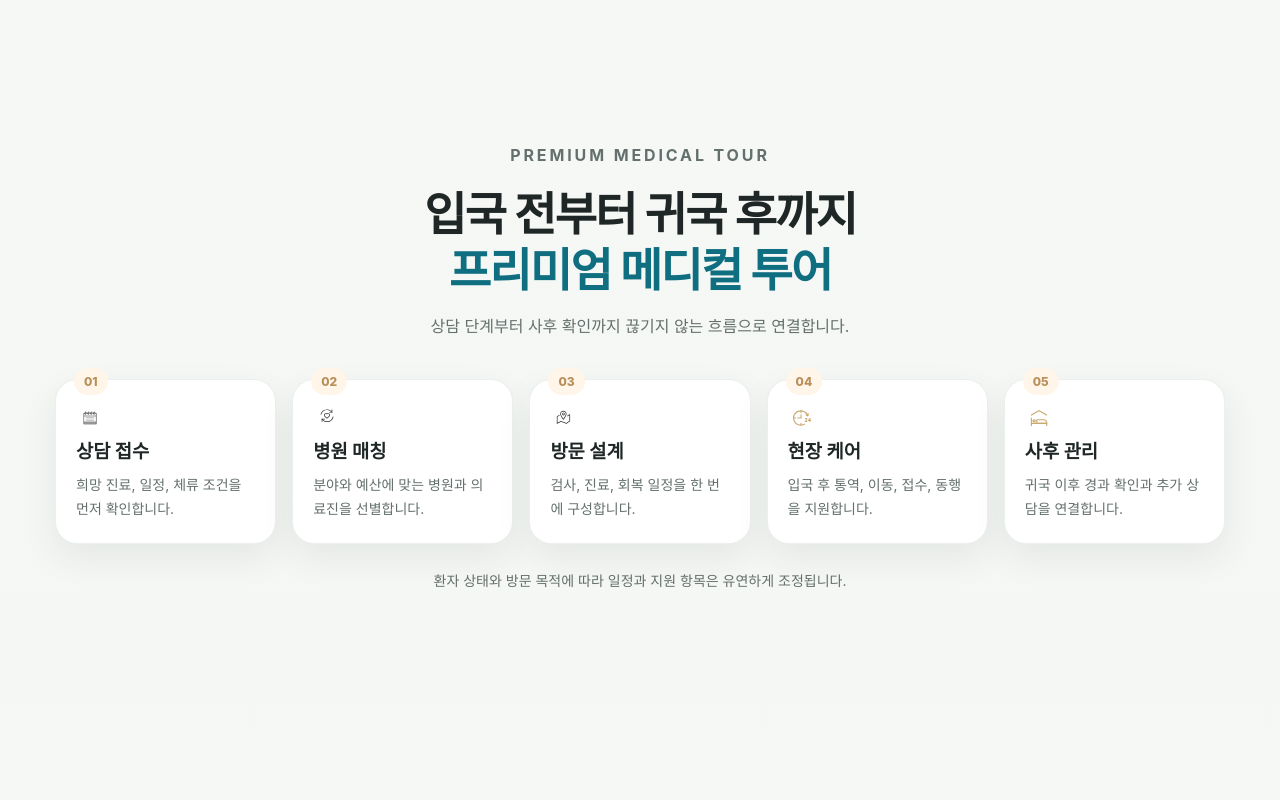
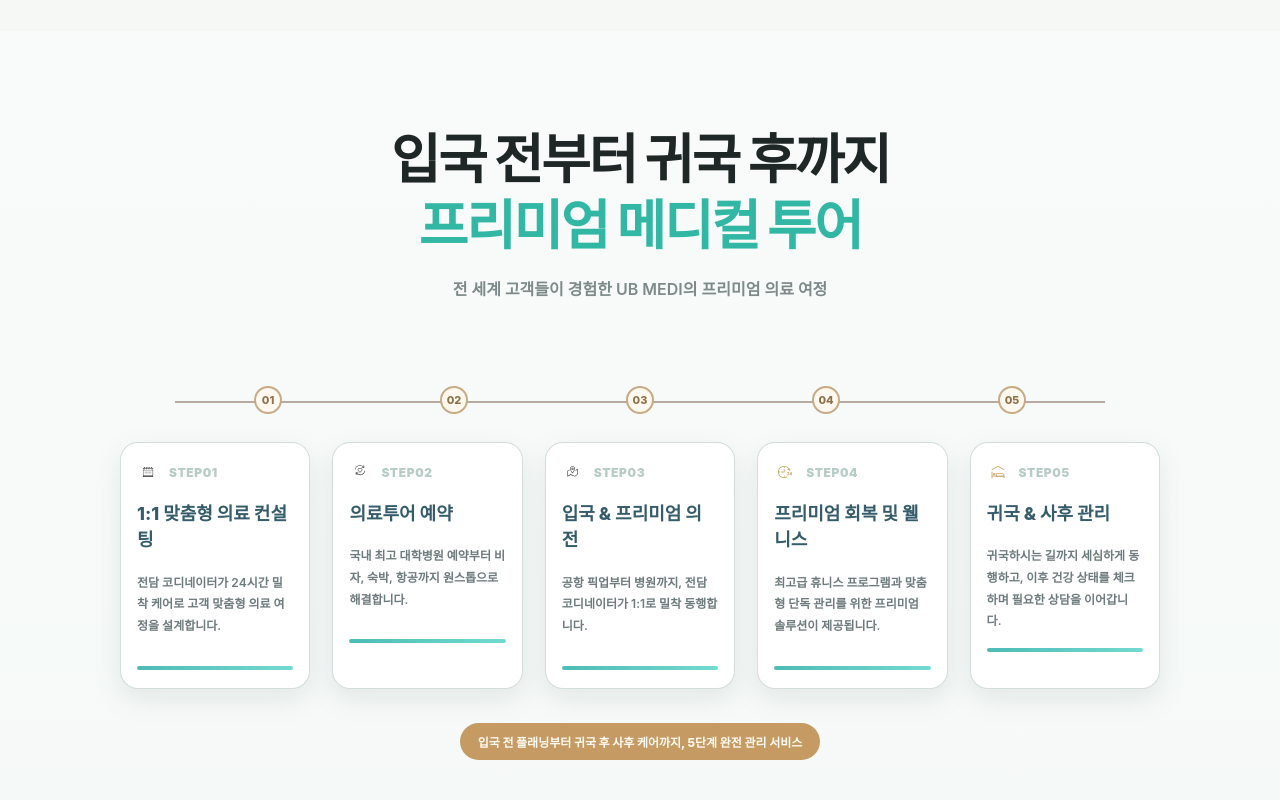
Before and after one commit to ubmedi-dev/ubmedi-landing, a Next.js app: page / in a window 1280 px wide. Shown: the part 2040-2840 px from the top of the page. Built offline with nearby package versions, Linux system fonts and the light colour scheme.

Commit message:
feat: 프로세스 수정

```diff
--- a/src/app/globals.css
+++ b/src/app/globals.css
@@ -650,34 +650,134 @@ textarea {
   box-shadow: inset 0 0 0 2px #d28c95;
 }
 
+.process-section {
+  background: linear-gradient(180deg, #f8fbfa 0%, #f5f9f8 100%);
+}
+
+.process-wrap {
+  width: min(1040px, calc(100% - 28px));
+}
+
+.process-heading {
+  text-align: center;
+}
+
+.process-heading h2 {
+  margin: 0;
+  font-size: clamp(36px, 4.2vw, 56px);
+  font-weight: 900;
+  line-height: 1.24;
+  letter-spacing: -0.04em;
+}
+
+.process-heading h2 span {
+  color: #31b7a3;
+}
+
+.process-heading p {
+  margin: 16px 0 0;
+  color: #7d8a89;
+  font-size: 16px;
+  font-weight: 600;
+}
+
+.process-timeline {
+  position: relative;
+  margin: 86px auto 28px;
+  width: min(930px, calc(100% - 40px));
+}
+
+.timeline-line {
+  position: absolute;
+  top: 15px;
+  left: 0;
+  right: 0;
+  height: 2px;
+  background: #b8aaa0;
+}
+
+.timeline-points {
+  position: relative;
+  display: grid;
+  grid-template-columns: repeat(5, 1fr);
+}
+
+.timeline-point {
+  justify-self: center;
+  display: inline-flex;
+  align-items: center;
+  justify-content: center;
+  width: 28px;
+  height: 28px;
+  border-radius: 999px;
+  background: #fff8ee;
+  border: 2px solid #c8aa84;
+  color: #8f724d;
+  font-size: 11px;
+  font-weight: 800;
+}
+
 .process-grid {
   display: grid;
   grid-template-columns: repeat(5, minmax(0, 1fr));
-  gap: 16px;
+  gap: 22px;
 }
 
 .process-card {
   position: relative;
-  border-radius: 22px;
-  padding: 24px 20px 22px;
+  border-radius: 18px;
+  padding: 18px 16px 18px;
+  background: #fff;
+  border: 1px solid rgba(210, 220, 221, 0.95);
+  box-shadow: 0 10px 26px rgba(128, 146, 146, 0.16);
 }
 
-.process-number {
-  position: absolute;
-  top: -12px;
-  left: 18px;
-  border-radius: 999px;
-  background: #fff5e9;
-  color: var(--gold-deep);
-  padding: 6px 10px;
+.process-card-top {
+  display: flex;
+  align-items: center;
+  gap: 10px;
+  margin-bottom: 18px;
+}
+
+.process-step-label {
+  color: #b7cbc7;
   font-size: 12px;
+  font-weight: 900;
+  letter-spacing: 0.05em;
+}
+
+.process-card h3 {
+  margin: 0 0 18px;
+  color: #355c6a;
+  font-size: 18px;
+  line-height: 1.45;
   font-weight: 800;
 }
 
-.section-note {
-  margin: 24px 0 0;
-  text-align: center;
-  font-size: 14px;
+.process-card p {
+  min-height: 78px;
+  color: #6e7b7d;
+  font-size: 12px;
+  line-height: 1.8;
+  font-weight: 600;
+}
+
+.process-card-line {
+  margin-top: 16px;
+  height: 4px;
+  border-radius: 999px;
+  background: linear-gradient(90deg, #4dbcb6, #72dad1);
+}
+
+.process-badge {
+  width: fit-content;
+  margin: 34px auto 0;
+  padding: 10px 18px;
+  border-radius: 999px;
+  background: #c69b63;
+  color: #fffaf2;
+  font-size: 12px;
+  font-weight: 800;
 }
 
 .care-visual {
--- a/src/app/page.tsx
+++ b/src/app/page.tsx
@@ -48,11 +48,36 @@ const ubmediStrengths = [
 const genericSupport = ["개인 이동", "일반적인 통역", "의료 연계만 제공", "사후 관리 없음", "영업시간 내 한정"];
 
 const processSteps = [
-  { icon: "/SVG/아트보드 2.svg", title: "상담 접수", text: "희망 진료, 일정, 체류 조건을 먼저 확인합니다." },
-  { icon: "/SVG/아트보드 3.svg", title: "병원 매칭", text: "분야와 예산에 맞는 병원과 의료진을 선별합니다." },
-  { icon: "/SVG/아트보드 4.svg", title: "방문 설계", text: "검사, 진료, 회복 일정을 한 번에 구성합니다." },
-  { icon: "/SVG/아트보드 8.svg", title: "현장 케어", text: "입국 후 통역, 이동, 접수, 동행을 지원합니다." },
-  { icon: "/SVG/아트보드 9.svg", title: "사후 관리", text: "귀국 이후 경과 확인과 추가 상담을 연결합니다." },
+  {
+    icon: "/SVG/아트보드 2.svg",
+    step: "STEP01",
+    title: "1:1 맞춤형 의료 컨설팅",
+    text: "전담 코디네이터가 24시간 밀착 케어로 고객 맞춤형 의료 여정을 설계합니다.",
+  },
+  {
+    icon: "/SVG/아트보드 3.svg",
+    step: "STEP02",
+    title: "의료투어 예약",
+    text: "국내 최고 대학병원 예약부터 비자, 숙박, 항공까지 원스톱으로 해결합니다.",
+  },
+  {
+    icon: "/SVG/아트보드 4.svg",
+    step: "STEP03",
+    title: "입국 & 프리미엄 의전",
+    text: "공항 픽업부터 병원까지, 전담 코디네이터가 1:1로 밀착 동행합니다.",
+  },
+  {
+    icon: "/SVG/아트보드 8.svg",
+    step: "STEP04",
+    title: "프리미엄 회복 및 웰니스",
+    text: "최고급 휴니스 프로그램과 맞춤형 단독 관리를 위한 프리미엄 솔루션이 제공됩니다.",
+  },
+  {
+    icon: "/SVG/아트보드 9.svg",
+    step: "STEP05",
+    title: "귀국 & 사후 관리",
+    text: "귀국하시는 길까지 세심하게 동행하고, 이후 건강 상태를 체크하며 필요한 상담을 이어갑니다.",
+  },
 ];
 
 const benefits = [
@@ -292,28 +317,43 @@ export default function Home() {
         </div>
       </section>
 
-      <section className="section" id="process">
-        <div className="container">
-          <div className="section-heading">
-            <p className="eyebrow">PREMIUM MEDICAL TOUR</p>
+      <section className="section process-section" id="process">
+        <div className="container process-wrap">
+          <div className="process-heading">
             <h2>
               입국 전부터 귀국 후까지
               <br />
               <span>프리미엄 메디컬 투어</span>
             </h2>
-            <p>상담 단계부터 사후 확인까지 끊기지 않는 흐름으로 연결합니다.</p>
+            <p>전 세계 고객들이 경험한 UB MEDI의 프리미엄 의료 여정</p>
           </div>
+
+          <div className="process-timeline">
+            <div className="timeline-line" aria-hidden />
+            <div className="timeline-points">
+              {processSteps.map((step, index) => (
+                <span className="timeline-point" key={step.title}>
+                  0{index + 1}
+                </span>
+              ))}
+            </div>
+          </div>
+
           <div className="process-grid">
-            {processSteps.map((step, index) => (
+            {processSteps.map((step) => (
               <article className="process-card" key={step.title}>
-                <div className="process-number">0{index + 1}</div>
-                <Image src={step.icon} alt="" width={28} height={28} aria-hidden />
+                <div className="process-card-top">
+                  <Image src={step.icon} alt="" width={22} height={22} aria-hidden />
+                  <span className="process-step-label">{step.step}</span>
+                </div>
                 <h3>{step.title}</h3>
                 <p>{step.text}</p>
+                <div className="process-card-line" aria-hidden />
               </article>
             ))}
           </div>
-          <p className="section-note">환자 상태와 방문 목적에 따라 일정과 지원 항목은 유연하게 조정됩니다.</p>
+
+          <div className="process-badge">입국 전 플래닝부터 귀국 후 사후 케어까지, 5단계 완전 관리 서비스</div>
         </div>
       </section>
 
```
